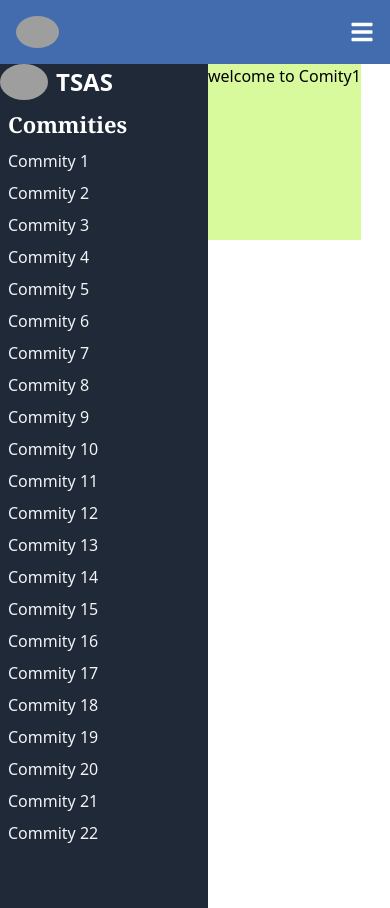
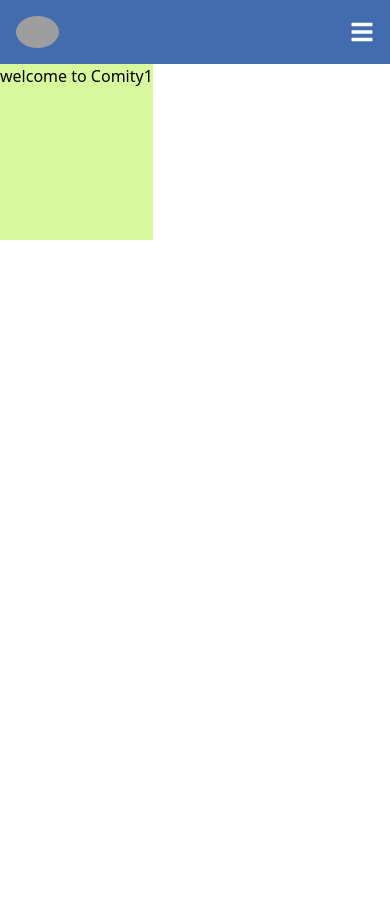
Before and after one commit to Nikhildyag/RGUKT-Committees, a React (Create React App) app in the folder Frontend/: page /commtiy1 in a window 390 px wide. After the commit the page ends 844 px from the top, so only its background shows below. Built offline with nearby package versions, Linux system fonts and the light colour scheme; grey boxes are pictures that could not be loaded.

Commit message:
sidebar responsiveness is added

```diff
--- a/Frontend/src/components/DesktopCommities/index.js
+++ b/Frontend/src/components/DesktopCommities/index.js
@@ -3,7 +3,7 @@ import { Link } from 'react-router-dom'
 
 const  DesktopCommities= () => {
   return (
-    <div className='min-h-screen h-full sm:block w-52 bg-gray-800'>
+    <div className='min-h-screen h-full sm:hidden md:block lg:block xl:block w-52 bg-gray-800'>
       <div className="flex flex-row gap-2">
             <img
               src="https://hub.rgukt.ac.in/hub/static/images/logo.png"
--- a/Frontend/tailwind.config.js
+++ b/Frontend/tailwind.config.js
@@ -2,6 +2,13 @@
 module.exports = {
   content: ["./src/**/*.{js,jsx,ts,tsx}"],
   theme: {
+    screens: {
+      'sm': '50px',
+      'md': '768px',
+      'lg': '1024px',
+      'xl': '1280px',
+      '2xl': '1536px',
+    },
     extend: {},
   },
   plugins: [],
```
